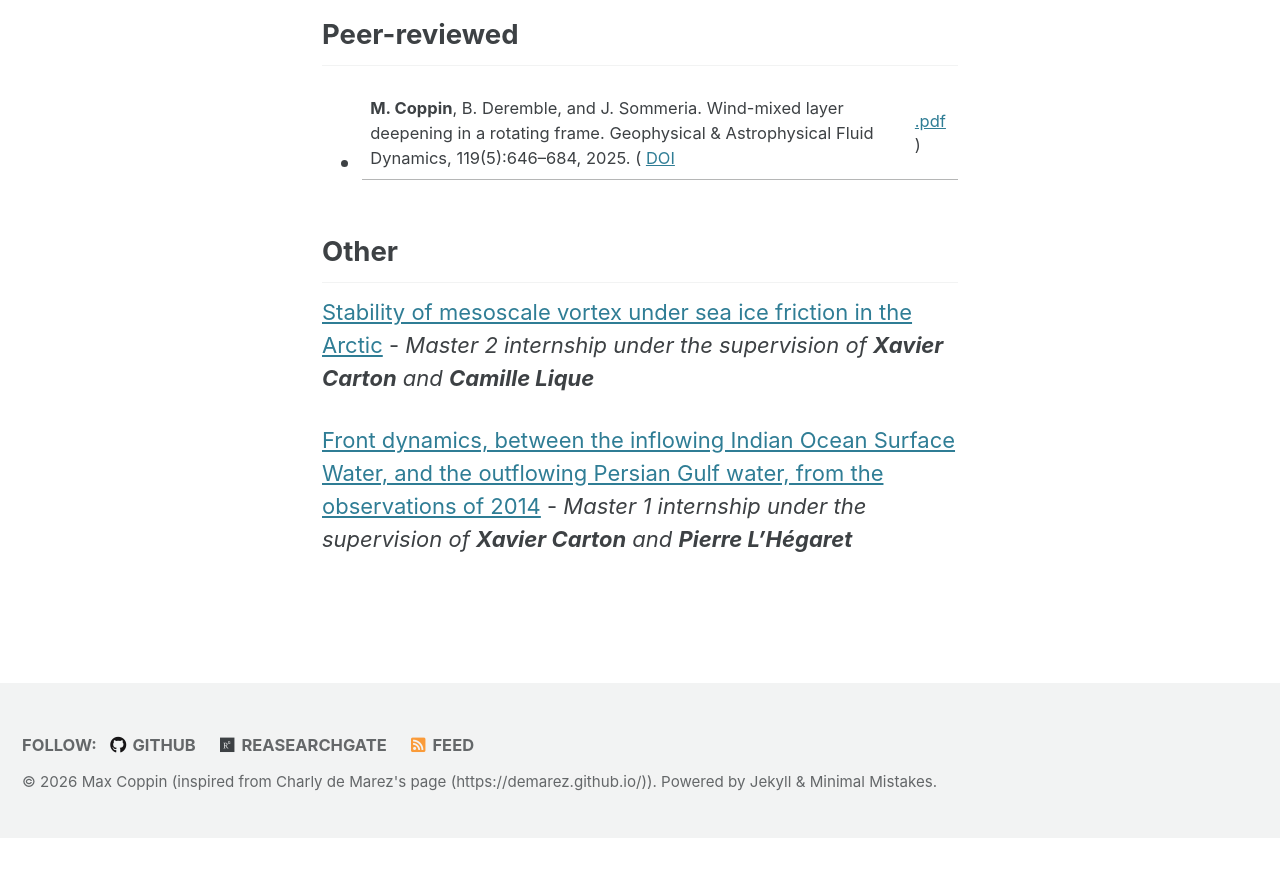
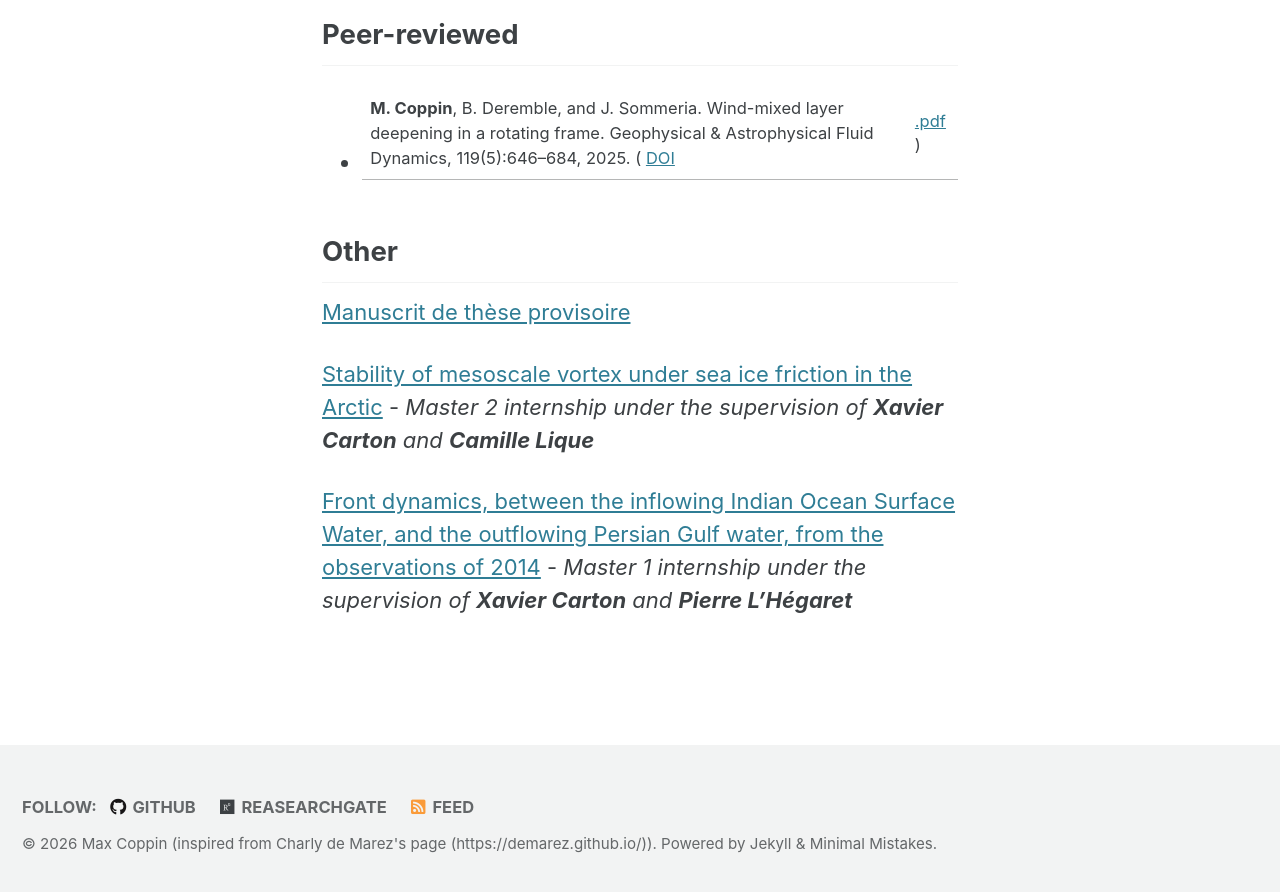
Before and after one commit to Max-Coppin/max-coppin.github.io, a Jekyll site: the page built from _pages/publication.md, in a window 1280 px wide and 900 px high, scrolled down 661 px. Shown: the top 892 px of the window. Built offline with Jekyll 4.4.1, drawn with Linux system fonts in a browser that asks for light colours; cached includes are drawn as plain includes; before the commit the page ends 1499 px from its top, so only the background shows below that.

Commit message:
Update publication.md

```diff
--- a/_pages/publication.md
+++ b/_pages/publication.md
@@ -17,6 +17,8 @@ header:
 - **M. Coppin**, B. Deremble, and J. Sommeria. Wind-mixed layer deepening in a rotating frame. Geophysical & Astrophysical Fluid Dynamics, 119(5):646--684, 2025. ( [DOI](https://www.tandfonline.com/doi/pdf/10.1080/03091929.2025.2609460) | [.pdf](/file/pub/wind-GAFD_2025.pdf) )
 
 ## Other
+[Manuscrit de thèse provisoire](/file/Manuscrit_these_CPN_compressed.pdf)
+
 [Stability of mesoscale vortex under sea ice friction in the Arctic](/file/Rapport_stage_stability_vor_sea_ice_COPPIN_Max_POC.pdf) - _Master 2 internship under the supervision of **Xavier Carton** and **Camille Lique**_
 
 [Front dynamics, between the inflowing Indian Ocean Surface Water, and the outflowing Persian Gulf water, from the observations of 2014](/file/Rapport_stage_golf_persique.pdf) -  _Master 1 internship under the supervision of **Xavier Carton** and **Pierre L'Hégaret**_
```
